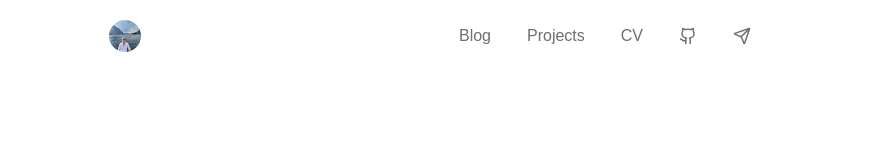
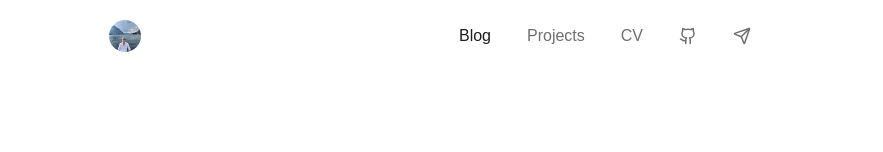
Before and after one commit to kamil-gorny/Blog, a SvelteKit app: page / in a window 1280 px wide. In both pictures the pointer is over the link "Blog". Shown: the top 152 px of the page, without its empty margins (210-1093 px from the left). Built offline with nearby package versions, Linux system fonts and the light colour scheme.

Commit message:
style: Add on hover animation

```diff
--- a/src/routes/(app)/+layout.svelte
+++ b/src/routes/(app)/+layout.svelte
@@ -64,6 +64,14 @@
 		font-size: 16px;
 	}
 
+	.navigation-items > a {
+		transition: color 0.3s ease; /* You can adjust the duration and easing */
+	}
+
+	.navigation-items > a:hover{
+		color:#1D1D1F;
+	}
+
 	.navigation-items > a{
 		color:#6E6E73;
 	}
```
